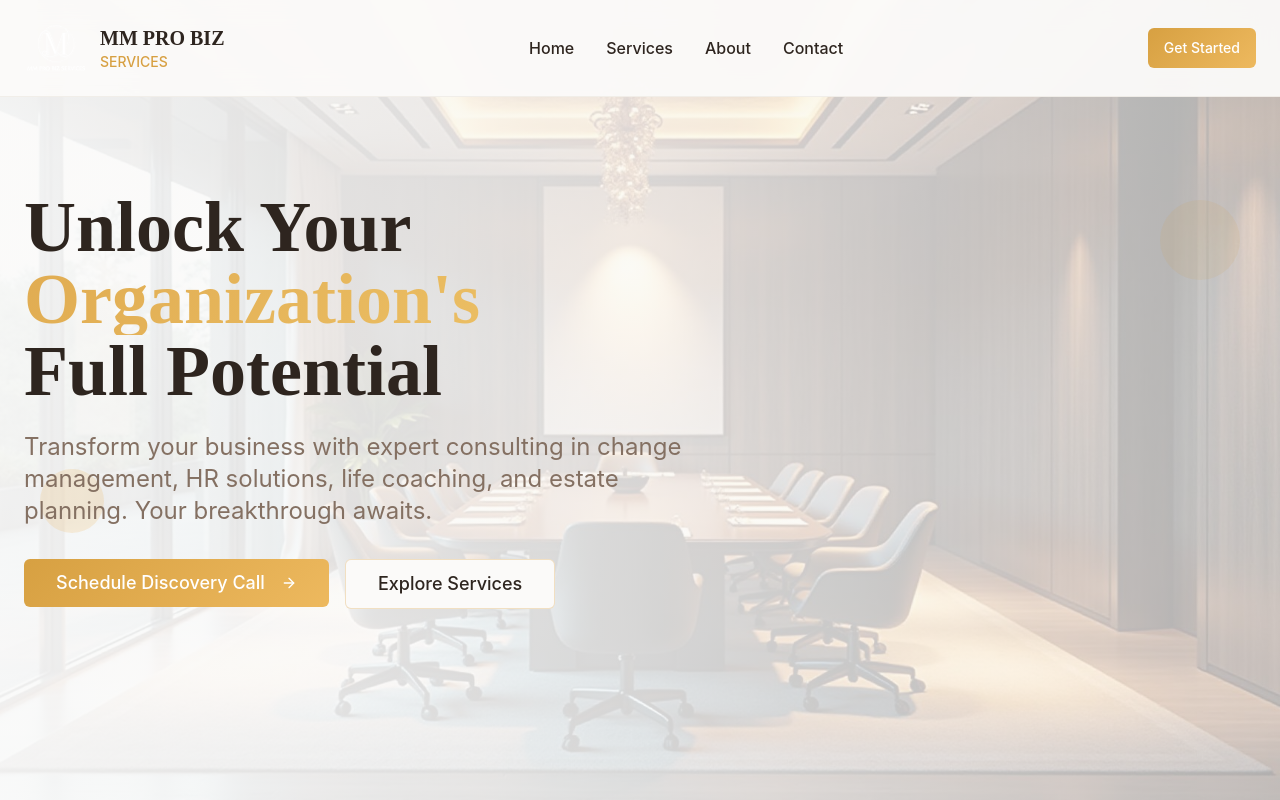
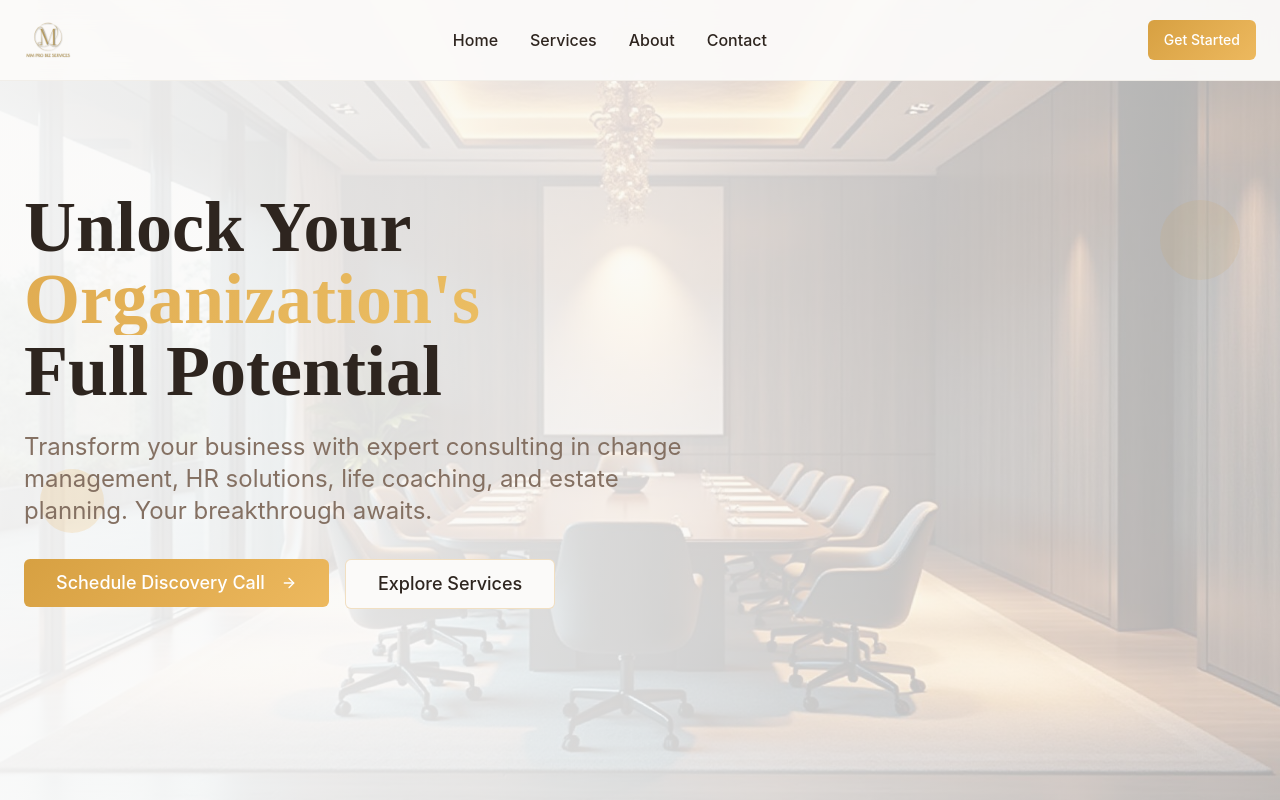
Before and after one commit to gpmusic28/summit-forge-pro, a React (Vite) app: page / in a window 1280 px wide. Shown: the top 800 px of the page. Built offline with nearby package versions, Linux system fonts and the light colour scheme.

Commit message:
Reverted to commit 8238c11b0016bf27885cc6e6042ed699273db626

```diff
--- a/src/components/Header.tsx
+++ b/src/components/Header.tsx
@@ -20,12 +20,8 @@ const Header = () => {
             <img
               src="/lovable-uploads/de8440b6-d4c2-4ed7-b9a1-3cd25ec27c01.png"
               alt="MM Pro Biz Services"
-              className="h-16 w-auto object-contain brightness-0 invert dark:brightness-100 dark:invert-0"
+              className="h-12 w-auto"
             />
-            <div className="flex flex-col">
-              <span className="font-heading font-bold text-xl text-foreground">MM PRO BIZ</span>
-              <span className="text-sm text-primary font-medium">SERVICES</span>
-            </div>
           </div>
 
           {/* Desktop Navigation */}
```
